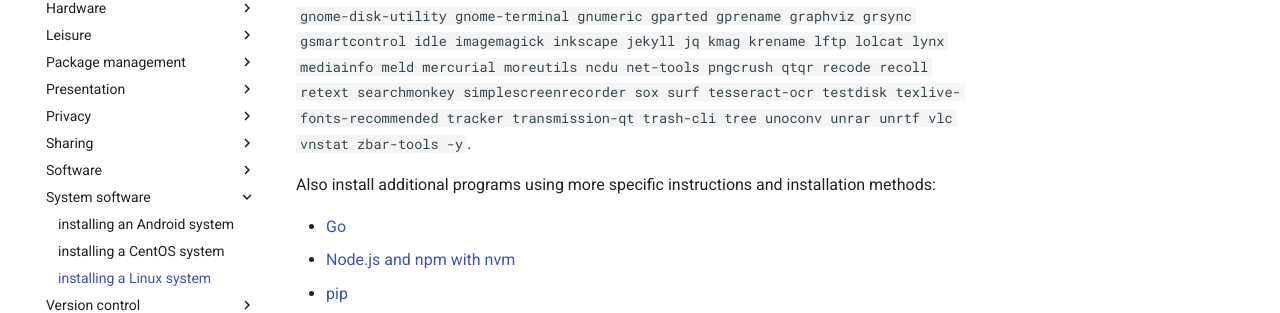
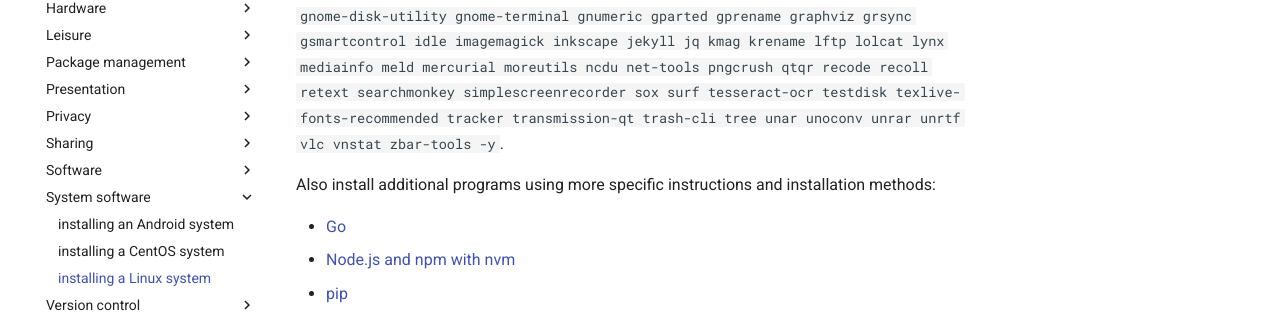
Before and after one commit to oronymzy/tips, an MkDocs documentation site: the page built from docs/insLnxS.md, in a window 1280 px wide and 900 px high. Shown: the part 372-685 px from the top of the window. Built offline with MkDocs 1.6.1 and Material for MkDocs 9.7.7, drawn with Linux system fonts in a browser that asks for light colours; comment, search, counter and statistics services are not loaded; part of the change alters nothing that is shown; some of the changed text lies outside the part shown.

Commit message:
Add 'unar' package and 'The Unarchiver' table row
Add 'unar' package to script.
Add 'The Unarchiver' table row, with hyperlink and footnote.

```diff
--- a/docs/insLnxS.md
+++ b/docs/insLnxS.md
@@ -3,7 +3,7 @@
 
 To install updates, use `sudo apt update && sudo apt full-upgrade && sudo apt autoremove`.
 
-To install officially supported programs, use `sudo apt install audacity bless cheese codeblocks curl duc easytag espeak-ng-espeak exfat-fuse exfat-utils exiftool extundelete eyed3 festival filelight filezilla flac focuswriter gedit gimp git-cola gnome-disk-utility gnome-terminal gnumeric gparted gprename graphviz grsync gsmartcontrol idle imagemagick inkscape jekyll jq kmag krename lftp lolcat lynx mediainfo meld mercurial moreutils ncdu net-tools pngcrush qtqr recode recoll retext searchmonkey simplescreenrecorder sox surf tesseract-ocr testdisk texlive-fonts-recommended tracker transmission-qt trash-cli tree unoconv unrar unrtf vlc vnstat zbar-tools -y`.
+To install officially supported programs, use `sudo apt install audacity bless cheese codeblocks curl duc easytag espeak-ng-espeak exfat-fuse exfat-utils exiftool extundelete eyed3 festival filelight filezilla flac focuswriter gedit gimp git-cola gnome-disk-utility gnome-terminal gnumeric gparted gprename graphviz grsync gsmartcontrol idle imagemagick inkscape jekyll jq kmag krename lftp lolcat lynx mediainfo meld mercurial moreutils ncdu net-tools pngcrush qtqr recode recoll retext searchmonkey simplescreenrecorder sox surf tesseract-ocr testdisk texlive-fonts-recommended tracker transmission-qt trash-cli tree unar unoconv unrar unrtf vlc vnstat zbar-tools -y`.
 
 Also install additional programs using more specific instructions and installation methods:
 
@@ -114,6 +114,7 @@ For Lubuntu, install additional packages using `sudo apt install dolphin kate op
 | `transmission-qt`              | [Transmission]                                           | [file sharing] for [BitTorrent]                      | [GUI] ([Qt])   | [GNU GPL v2.0] or [GNU GPL v3.0] [^insLnxS58]                        | [C]
 | `trash-cli`                    | [trash-cli]                                              | [trashing]                                           | [CLI]          | [GNU GPL v2.0] [^insLnxS59]                                          | [Python]
 | `tree`                         | [tree]                                                   | [computer data storage] analysis                     | [CLI]          | [GNU GPL v2.0]                                                       | [C]
+| `unar`                         | [The Unarchiver]                                         | [archive file] unarchiving                           | [CLI]          | [GNU LGPL v2.1] [^insLnxS80]                                         | [C]
 | `unoconv`                      | [unoconv]                                                | [file format] conversion                             | [CLI]          | [GNU GPL v2.0] [^insLnxS61]                                          | [Python]
 | `unrar`                        | [UnRAR]                                                  | [RAR] unarchiving                                    | [CLI]          | [trialware]
 | `unrtf`                        | [UnRTF]                                                  | [RTF] conversion                                     | [CLI]          | [GNU GPL v3.0] [^insLnxS62]                                          | [C]
@@ -208,6 +209,7 @@ For Lubuntu, install additional packages using `sudo apt install dolphin kate op
 [TeX Live]: http://www.tug.org/texlive/
 [Tesseract]: https://github.com/tesseract-ocr/tesseract
 [TestDisk]: https://www.cgsecurity.org/wiki/TestDisk
+[The Unarchiver]: https://bitbucket.org/kosovan/theunarchiver/src/default/
 [Tracker]: https://wiki.gnome.org/Projects/Tracker
 [Transmission]: https://transmissionbt.com/
 [Ubuntu-based]: https://en.wikipedia.org/wiki/List_of_Linux_distributions#Ubuntu-based
@@ -215,6 +217,7 @@ For Lubuntu, install additional packages using `sudo apt install dolphin kate op
 [UnRTF]: https://www.gnu.org/software/unrtf/
 [VLC media player]: https://www.videolan.org/vlc/
 [ZBar bar code reader]: http://zbar.sourceforge.net/
+[archive file]: https://en.wikipedia.org/wiki/Archive_file
 [audio editing]: https://en.wikipedia.org/wiki/Audio_editing_software
 [audio]: https://en.wikipedia.org/wiki/Digital_audio
 [barcode reading]: https://en.wikipedia.org/wiki/Barcode_reader
@@ -362,3 +365,4 @@ For Lubuntu, install additional packages using `sudo apt install dolphin kate op
 [^insLnxS77]: <https://bazaar.launchpad.net/~qr-tools-developers/qr-tools/trunk/view/head:/LICENCE>
 [^insLnxS78]: <https://sourceforge.net/p/sox/code/ci/master/tree/COPYING>
 [^insLnxS79]: <https://www.mercurial-scm.org/repo/hg-stable/file/tip/COPYING>
+[^insLnxS80]: <https://bitbucket.org/kosovan/theunarchiver/src/default/License.txt>
```
